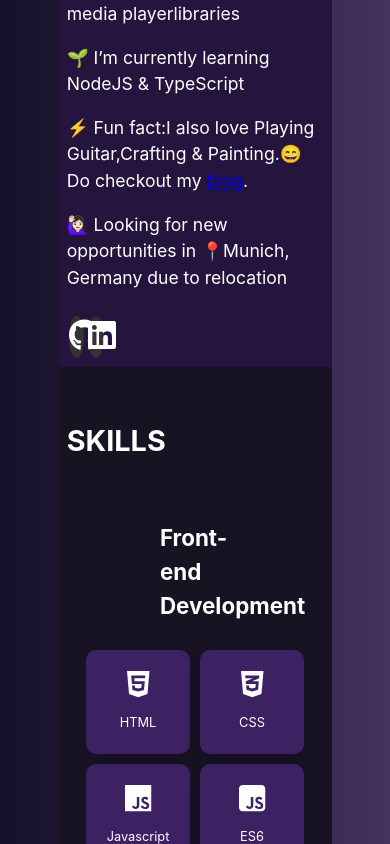
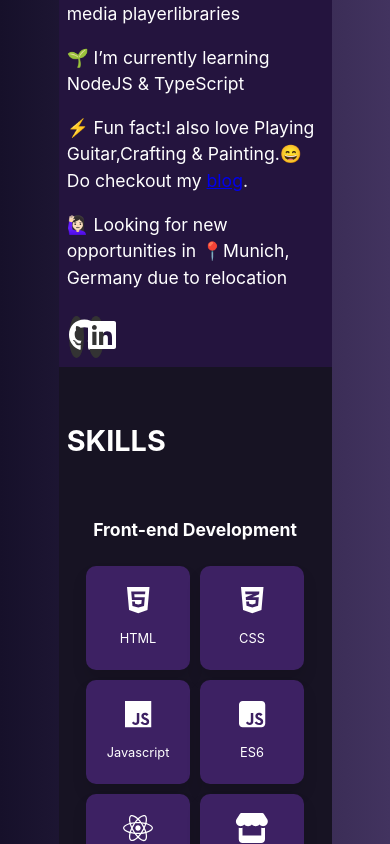
Before and after one commit to harshadaYCSM/portfolio, a React (Create React App) app: page / in a window 390 px wide. Shown: the part 1156-2000 px from the top of the page. Built offline with nearby package versions, Linux system fonts and the light colour scheme.

Commit message:
Added Docker file

```diff
--- a/src/styles/Skills.css
+++ b/src/styles/Skills.css
@@ -10,8 +10,8 @@
 
 .skill-icon {
   font-size: 2.5em;
-    margin: 10%;
-    transition: transform 0.3s ease;
+  margin: 10%;
+  transition: transform 0.3s ease;
 }
 
 .skill-name {
@@ -100,6 +100,11 @@
     margin: 5px;
   }
 
+  .skill-title {
+    font-size: 1.1em;
+    width: fit-content;
+  }
+
   .skill-icon {
     font-size: 30px;
   }
```
Also changed, not shown: 2 other files (tests, documents, lock files or other folders).
